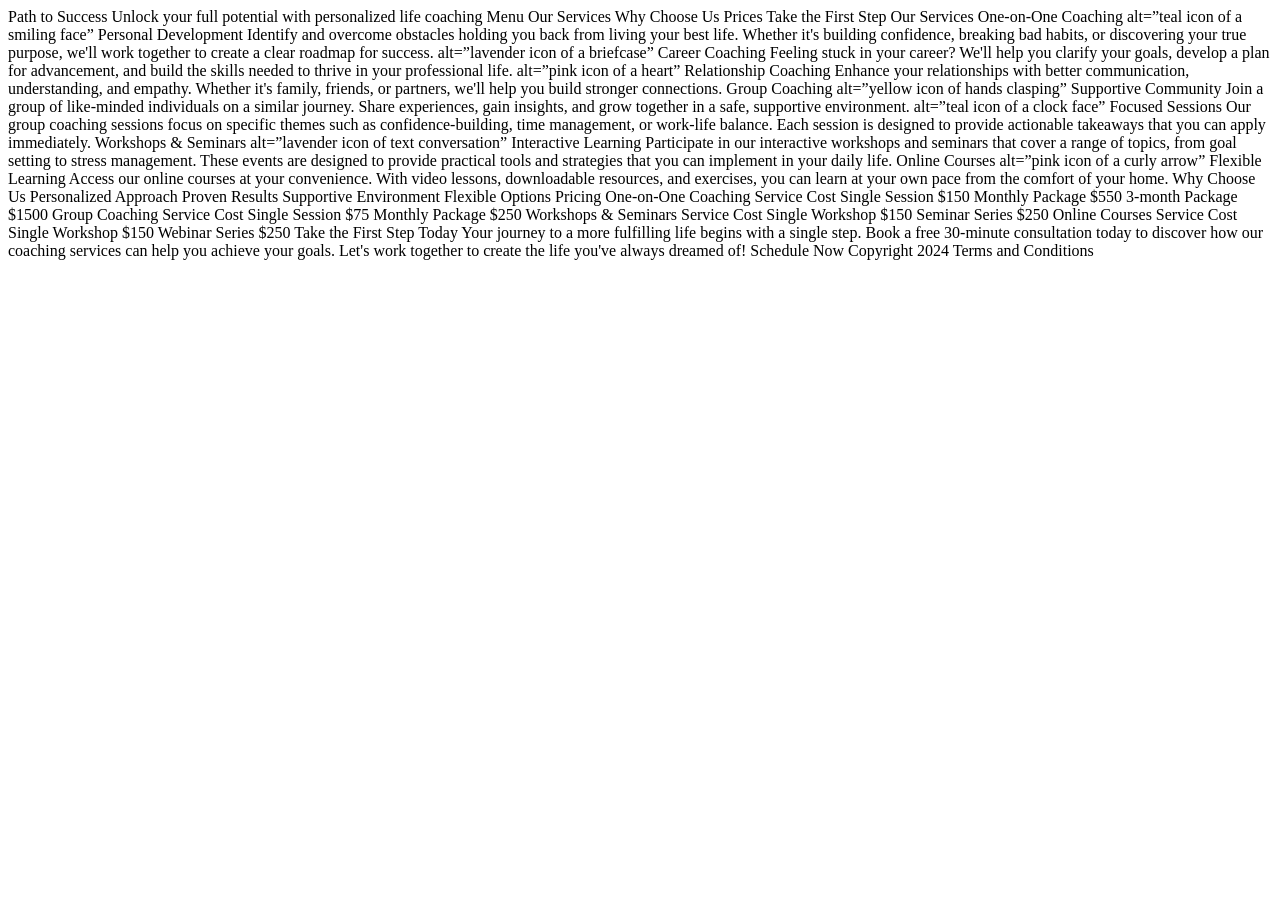
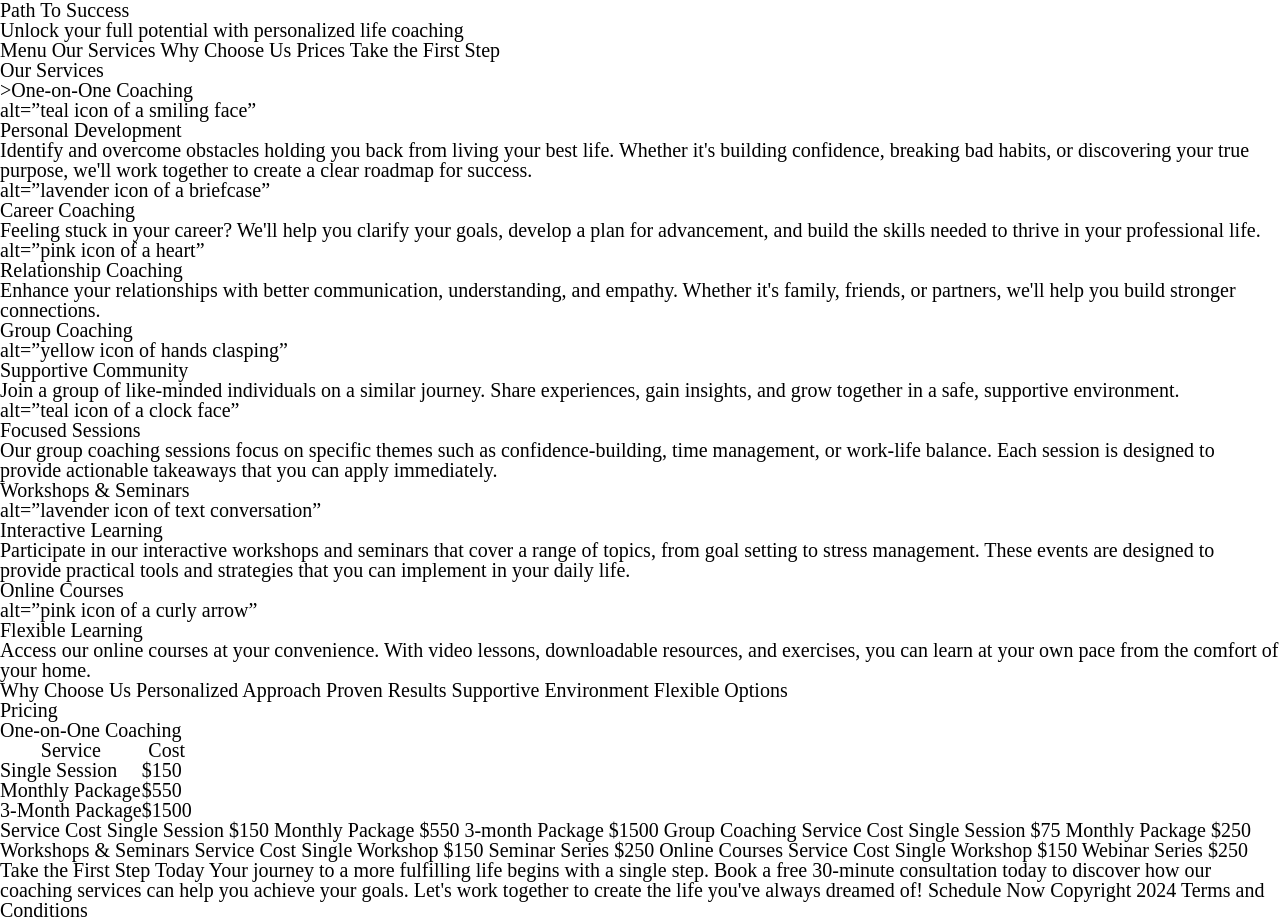
Before and after one commit to dspence28/path-to-success, a plain HTML site: page index.html in a window 1280 px wide. Before the commit the page ends 800 px from the top, so only its background shows below. Drawn offline with Linux system fonts and the light colour scheme; a web font is replaced by a local one.

Commit message:
html
html

```diff
--- a/index.html
+++ b/index.html
@@ -1,57 +1,95 @@
-Path to Success
-Unlock your full potential with personalized life coaching
+<!DOCTYPE html>
+<html lang="en">
+    <head>
+        <meta charset="utf-8">
+        <title>Path To Success</title>
+        <link rel="stylesheet" href="styles.css">
+    </head>
+    <body>
+        <header>
+            <h1>Path To Success</h1>
+            <p>Unlock your full potential with personalized life coaching</p>
+
+        </header>
+<nav>
 Menu
 Our Services
 Why Choose Us
 Prices
 Take the First Step
-Our Services
-One-on-One Coaching
+
+<section id="services">
+<h2>Our Services</h2>
+<h3>>One-on-One Coaching</h3>
 
 alt=”teal icon of a smiling face”
-Personal Development
-Identify and overcome obstacles holding you back from living your best life. Whether it's building confidence, breaking bad habits, or discovering your true purpose, we'll work together to create a clear roadmap for success.
+<h4>Personal Development</h4>
+    <p>Identify and overcome obstacles holding you back from living your best life. Whether it's building confidence, breaking bad habits, or discovering your true purpose, we'll work together to create a clear roadmap for success.</p>
 
 
 alt=”lavender icon of a briefcase”
-Career Coaching
-Feeling stuck in your career? We'll help you clarify your goals, develop a plan for advancement, and build the skills needed to thrive in your professional life.
+<h4>Career Coaching</h4>
+    <p>Feeling stuck in your career? We'll help you clarify your goals, develop a plan for advancement, and build the skills needed to thrive in your professional life.</p>
 
 
 alt=”pink icon of a heart”
-Relationship Coaching
-Enhance your relationships with better communication, understanding, and empathy. Whether it's family, friends, or partners, we'll help you build stronger connections.
+<h4>Relationship Coaching</h4>
+    <p>Enhance your relationships with better communication, understanding, and empathy. Whether it's family, friends, or partners, we'll help you build stronger connections. </p>
 
-Group Coaching
+<h3>Group Coaching</h3>
 
 alt=”yellow icon of hands clasping”
-Supportive Community
-Join a group of like-minded individuals on a similar journey. Share experiences, gain insights, and grow together in a safe, supportive environment.
+<h4>Supportive Community</h4>
+    <p>Join a group of like-minded individuals on a similar journey. Share experiences, gain insights, and grow together in a safe, supportive environment.</p>
 
 
 alt=”teal icon of a clock face”
-Focused Sessions
-Our group coaching sessions focus on specific themes such as confidence-building, time management, or work-life balance. Each session is designed to provide actionable takeaways that you can apply immediately.
+<h4>Focused Sessions</h4>
+    <p>Our group coaching sessions focus on specific themes such as confidence-building, time management, or work-life balance. Each session is designed to provide actionable takeaways that you can apply immediately.</p>
 
-Workshops & Seminars
+<h3>Workshops & Seminars</h3>
 
 alt=”lavender icon of text conversation”
-Interactive Learning
-Participate in our interactive workshops and seminars that cover a range of topics, from goal setting to stress management. These events are designed to provide practical tools and strategies that you can implement in your daily life.
+<h4>Interactive Learning</h4>
+    <p>Participate in our interactive workshops and seminars that cover a range of topics, from goal setting to stress management. These events are designed to provide practical tools and strategies that you can implement in your daily life.</p>
 
-Online Courses
+<h3>Online Courses</h3>
 
 alt=”pink icon of a curly arrow”
-Flexible Learning
-Access our online courses at your convenience. With video lessons, downloadable resources, and exercises, you can learn at your own pace from the comfort of your home.
+<h4>Flexible Learning</h4>
+    <p>Access our online courses at your convenience. With video lessons, downloadable resources, and exercises, you can learn at your own pace from the comfort of your home.</p>
 
+</section>
+
+<section id="why">
 Why Choose Us
 Personalized Approach
 Proven Results
 Supportive Environment
 Flexible Options
-Pricing
-One-on-One Coaching
+</section>
+
+<section id="pricing">
+<h2>Pricing</h2>
+<h3>One-on-One Coaching</h3>
+<table>
+    <tr>
+      <th>Service</th>
+      <th>Cost</th>
+    </tr>
+    <tr>
+      <td>Single Session</td>
+      <td>$150</td>
+    </tr>
+    <tr>
+      <td>Monthly Package</td>
+      <td>$550</td>
+    </tr>
+    <tr>
+        <td>3-Month Package</td>
+        <td>$1500</td>
+      </tr>
+  </table>
 
 Service
 Cost
@@ -91,7 +129,7 @@ Single Workshop
 $150
 Webinar Series
 $250
-
+</section>
 
 Take the First Step Today
 Your journey to a more fulfilling life begins with a single step. Book a free 30-minute consultation today to discover how our coaching services can help you achieve your goals. Let's work together to create the life you've always dreamed of!
@@ -100,3 +138,5 @@ Schedule Now
 
 Copyright 2024
 Terms and Conditions
+</body>
+</html>
--- a/styles.css
+++ b/styles.css
@@ -0,0 +1,92 @@
+@import url('https://fonts.googleapis.com/css2?family=Inter:ital,opsz,wght@0,14..32,100..900;1,14..32,100..900&family=Kavoon&display=swap');
+
+/*-------------------- CSS RESET --------------------*/
+/* http://meyerweb.com/eric/tools/css/reset/
+v2.0 | 20110126
+License: none (public domain)
+*/
+html, body, div, span, applet, object, iframe,
+h1, h2, h3, h4, h5, h6, p, blockquote, pre,
+a, abbr, acronym, address, big, cite, code,
+del, dfn, em, img, ins, kbd, q, s, samp,
+small, strike, strong, sub, sup, tt, var,
+b, u, i, center,
+dl, dt, dd, ol, ul, li,
+fieldset, form, label, legend,
+table, caption, tbody, tfoot, thead, tr, th, td,
+article, aside, canvas, details, embed,
+figure, figcaption, footer, header, hgroup,
+menu, nav, output, ruby, section, summary,
+time, mark, audio, video {
+    margin: 0;
+    padding: 0;
+    border: 0;
+    font-size: 100%;
+    font: inherit;
+    vertical-align: baseline;
+}
+
+article, aside, details, figcaption, figure,
+footer, header, hgroup, menu, nav, section {
+    display: block;
+}
+body {
+    line-height: 1;
+}
+ol, ul {
+    list-style: none;
+}
+blockquote, q {
+    quotes: none;
+}
+blockquote:before, blockquote:after,
+q:before, q:after {
+    content: '';
+    content: none;
+}
+table {
+    border-collapse: collapse;
+    border-spacing: 0;
+}
+
+
+/* -------------------- ROOT VARIABLES  -------------------- */
+:root {
+    font-family: "Habibi", serif;
+    font-size: 1.25em;
+    --green:#06A816;
+    --orange:#E75D02;
+    --black:#000000;
+    --white:#ffffff;
+}
+
+/* --------------------GLOBAL STYLES (mobile first/small) --------------------*/
+body {
+    min-width: 428px;
+}
+
+
+
+
+H1, H2
+Kavoon
+All other text
+Inter
+H1
+3em
+NAV H2
+1.5em
+H2
+2em
+H3
+1.5em
+H4
+1.15em
+Colors
+Teal :#4CA7C0
+Purple: #484FB7
+Lavender: #6B8FE7
+Yellow: #E9BB57;
+Pink:#D9526F;
+Dark-gray:#1E1E1E;
+White:#ffffff;
```
Also changed, not shown: images/career-coaching.png (added), images/flexible-learning.png (added), images/focused-session.png (added), images/interactive-learning.png (added), images/personal-development.png (added), images/relationship-coaching.png (added), images/supportive-community.png (added), 1 other file.
